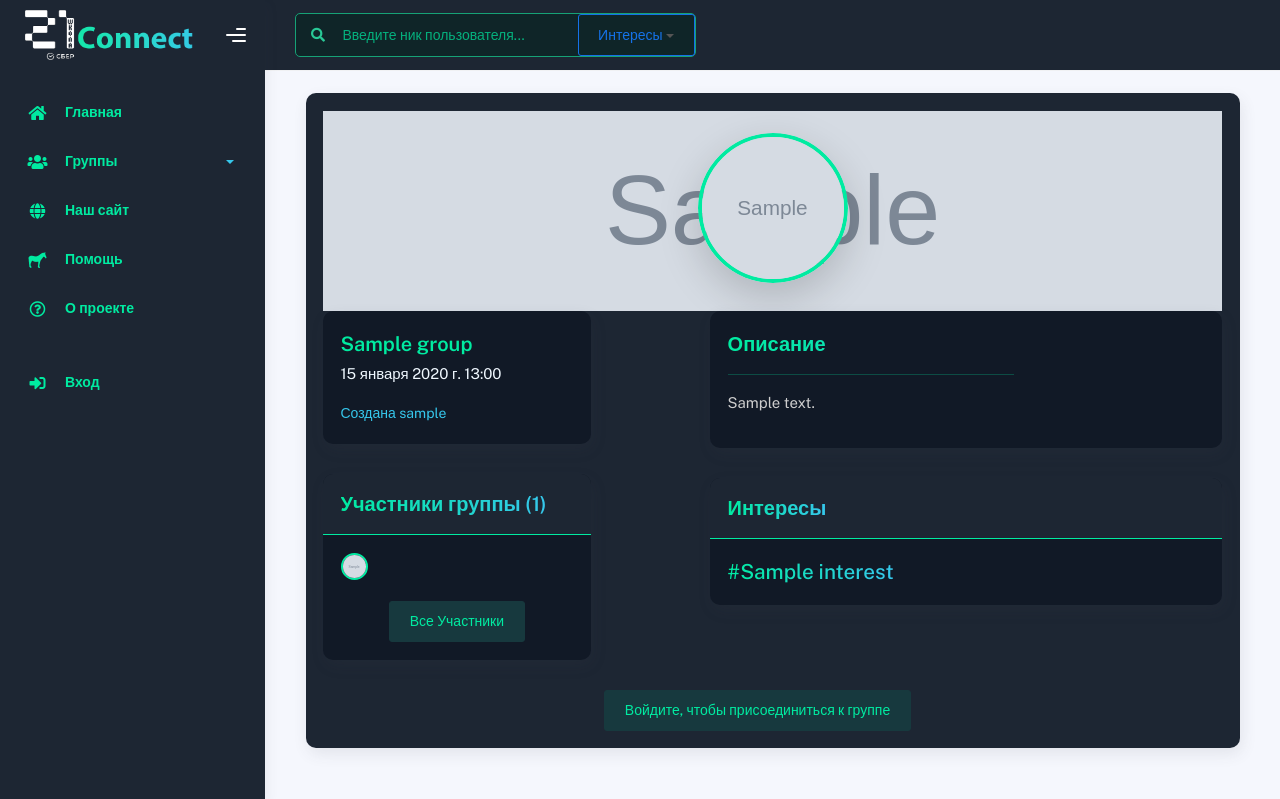
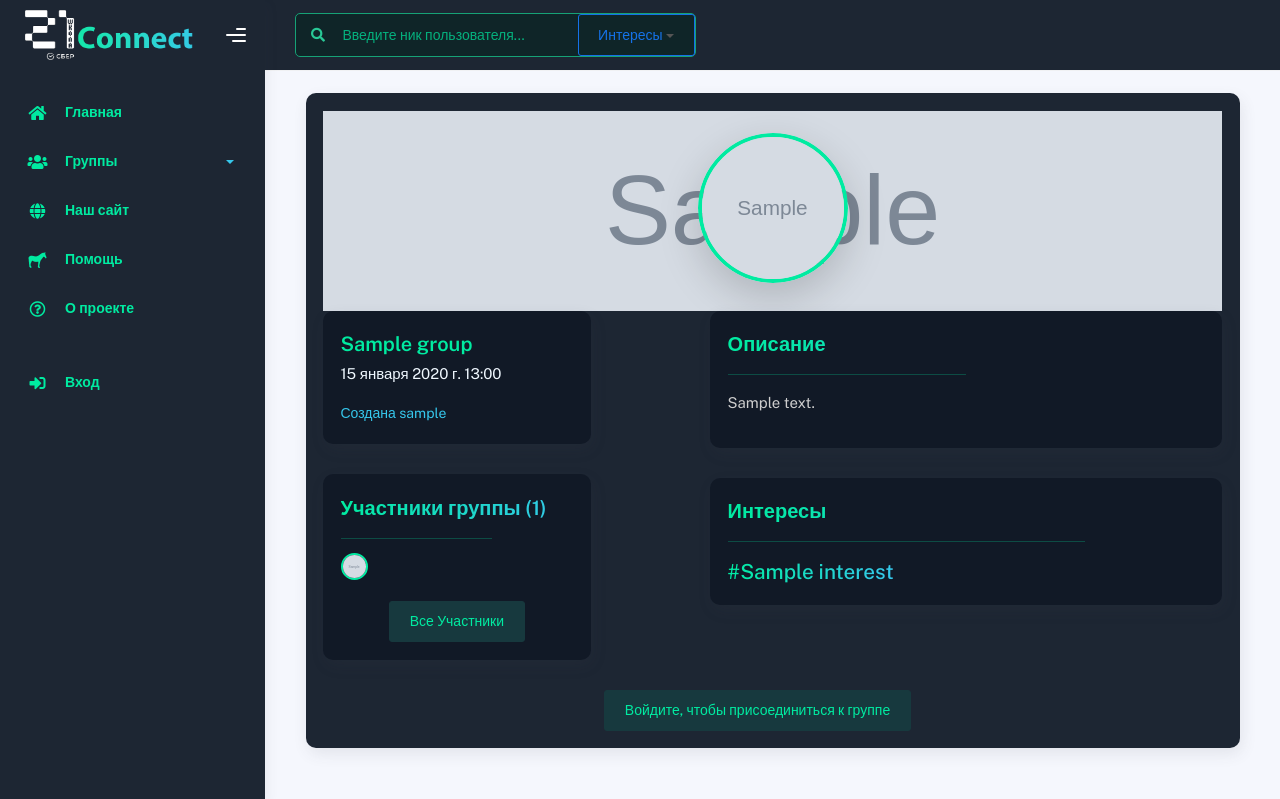
Before and after one commit to TolyanL/school21-case, a Django app: page /groups/detail/1 in a window 1280 px wide. Shown: the top 799 px of the page. Run offline with Django 5.2, Linux system fonts and the light colour scheme; tables that the repository leaves empty hold one stand-in row (values such as "Sample post"); grey boxes marked "Sample" are stand-in pictures; some libraries are stand-ins or nearby versions.

Commit message:
update styles on some pages

```diff
--- a/school21_case/templates/groups/group_detail.html
+++ b/school21_case/templates/groups/group_detail.html
@@ -36,10 +36,8 @@
               <div class="card-body">
                 <div class="profile-info">
                   <h2 class="card-title">{{ group.name }}</h2>
-                  <p style="color: aliceblue;">
-                    {{ group.created_at }}
-                  </p>
-                  <p class="card-category">Создана {{ group.created_by.username }}</p>
+                  <p style="color: aliceblue;">{{ group.created_at }}</p>
+                  <p class="card-category">Создана <a class="card-category" href="{% url 'profile_detail' pk=group.created_by.pk %}">{{ group.created_by.username }}</a></p>
                 </div>
               </div>
             </div>
@@ -47,12 +45,14 @@
 
           <div class="col-md-9">
             <div class="card card-attention">
-              <div class="card-header">
+              <!-- <div class="card-header">
                 <div class="card-head-row card-tools-still-right">
                   <h4 class="card-title gradient-right">Участники группы ({{ group.members.all|length }})</h4>
                 </div>
-              </div>
+              </div> -->
               <div class="card-body">
+                <h2 class="card-title gradient-right">Участники группы ({{ group.members.all|length }})</h2>
+                <hr class="under-info" style="width: 65%;">
                 <div class="avatar-group">
                   {% for member in group.members.all %}
                     {% if forloop.counter < 13 %}
@@ -88,7 +88,7 @@
             <div class="card card-attention">
               <div class="card-body">
                 <h2 class="card-title gradient-right">Описание</h2>
-                <hr class="under-info" style="width: 60%;">
+                <hr class="under-info" style="width: 50%;">
                 <p style="color: #cecece;">{{ group.description }}</p>
               </div>
             </div>
@@ -96,12 +96,14 @@
 
           <div class="col-md">
             <div class="card card-attention">
-              <div class="card-header">
+              <!-- <div class="card-header">
                 <div class="card-head-row card-tools-still-right">
                   <h4 class="card-title gradient-right">Интересы</h4>
                 </div>
-              </div>
+              </div> -->
               <div class="card-body">
+                <h2 class="card-title gradient-right">Интересы</h2>
+                <hr class="under-info" style="width: 75%;">
                 <span class="h4 gradient-right">{% for tag in group.tags.all %}#{{ tag }} {% endfor %}</span>
               </div>
             </div>
```
Also changed, not shown: school21_case/templates/groups/group_members.html (+2 -7 lines), school21_case/templates/index.html (+6 -2 lines), school21_case/templates/users/login.html (+8 -8 lines).
